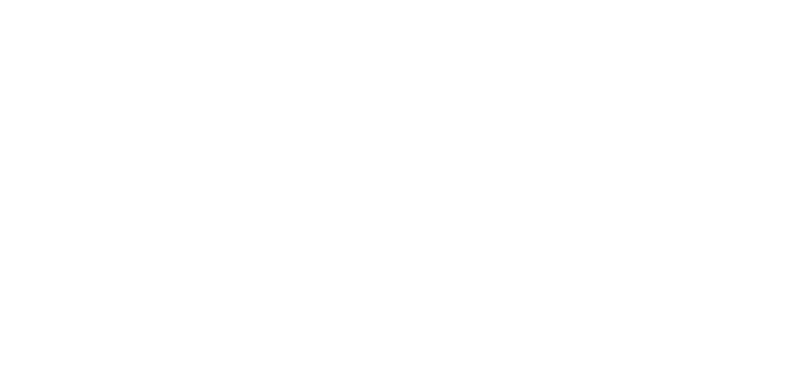
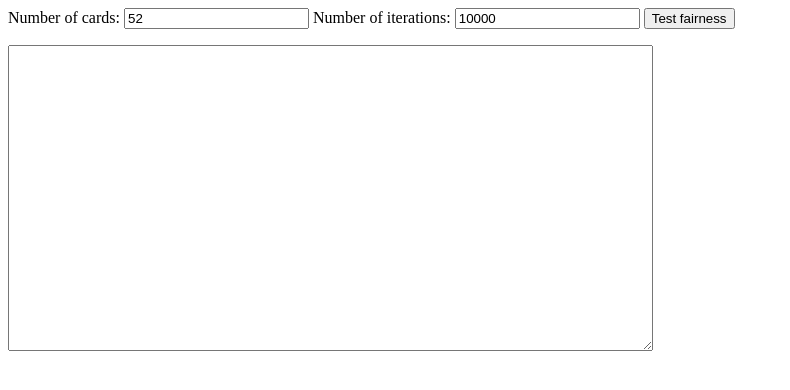
Before and after one commit to KentGrigo/Cards, a plain HTML site: page index.html in a window 1280 px wide. Shown: the whole page, without its empty margins (0-790 px from the left). Drawn offline with Linux system fonts and the light colour scheme.

Commit message:
Run test from webpage instead of console

```diff
--- a/Deck.js
+++ b/Deck.js
@@ -47,9 +47,13 @@ function run() {
     deck.print()
 }
 
-function testFairness(numberOfRuns, numberOfCards) {
+function testFairness() {
+    numberOfCards = document.getElementById("numberOfCards").value
+    numberOfIterations = document.getElementById("numberOfIterations").value
+    result = document.getElementById("result").value
+
     const pairToOccurrences = {}
-    for (var i = 0; i < numberOfRuns; i++) {
+    for (var i = 0; i < numberOfIterations; i++) {
         const deck = setupDeck(numberOfCards)
         deck.shuffle()
         previousCard = null
@@ -68,6 +72,6 @@ function testFairness(numberOfRuns, numberOfCards) {
         return pairToOccurrences[b] - pairToOccurrences[a]
     })
     for (const pair of sortedPairs) {
-        console.log(pair, pairToOccurrences[pair])
+        document.getElementById("result").value += pair + ", " + pairToOccurrences[pair] + "\n"
     }
 }
--- a/index.html
+++ b/index.html
@@ -1,8 +1,19 @@
 <html>
   <head>
+    <meta charset="UTF-8">
     <title>Cards</title>
     <script src="deck.js"></script>
   </head>
   <body>
+    <p>
+      Number of cards:
+      <input type="number" id="numberOfCards" name="numberOfCards" min="1" value="52">
+
+      Number of iterations:
+      <input type="number" id="numberOfIterations" name="numberOfIterations" min="1" value="10000">
+
+      <button onclick="testFairness()">Test fairness</button>
+    </p>
+    <textarea id="result" cols="78" rows="20"></textarea>
   </body>
 </html>
```
